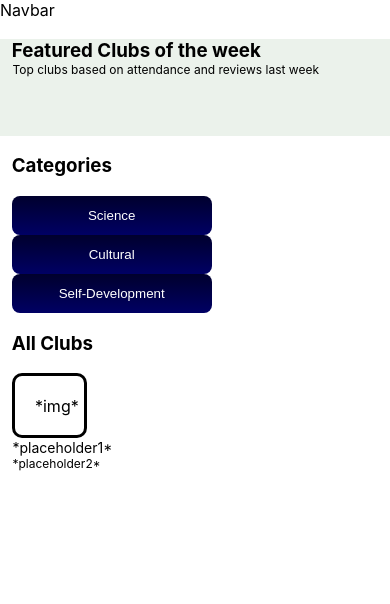
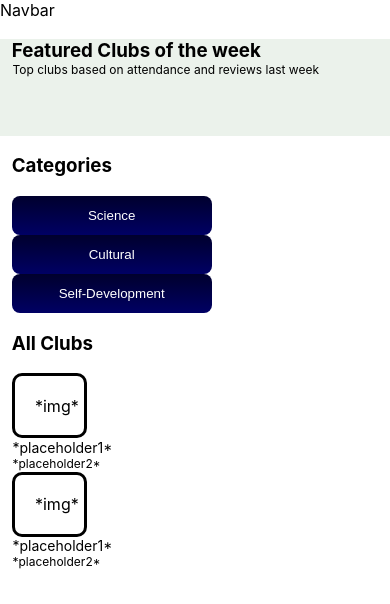
Before and after one commit to coding-hub-org/club-hub-legit-fe, a React (Create React App) app: page / in a window 390 px wide. Shown: the top 604 px of the page. Built offline with nearby package versions, Linux system fonts and the light colour scheme.

Commit message:
put extra component in to test if website is responsive

```diff
--- a/src/components/HomePage/Home.js
+++ b/src/components/HomePage/Home.js
@@ -29,6 +29,7 @@ function Home() {
       <div className="all-clubs-section">
         <h3 id="all-clubs">All Clubs</h3>
         <Clubs />
+        <Clubs />
       </div>
     </div>
   );
```
